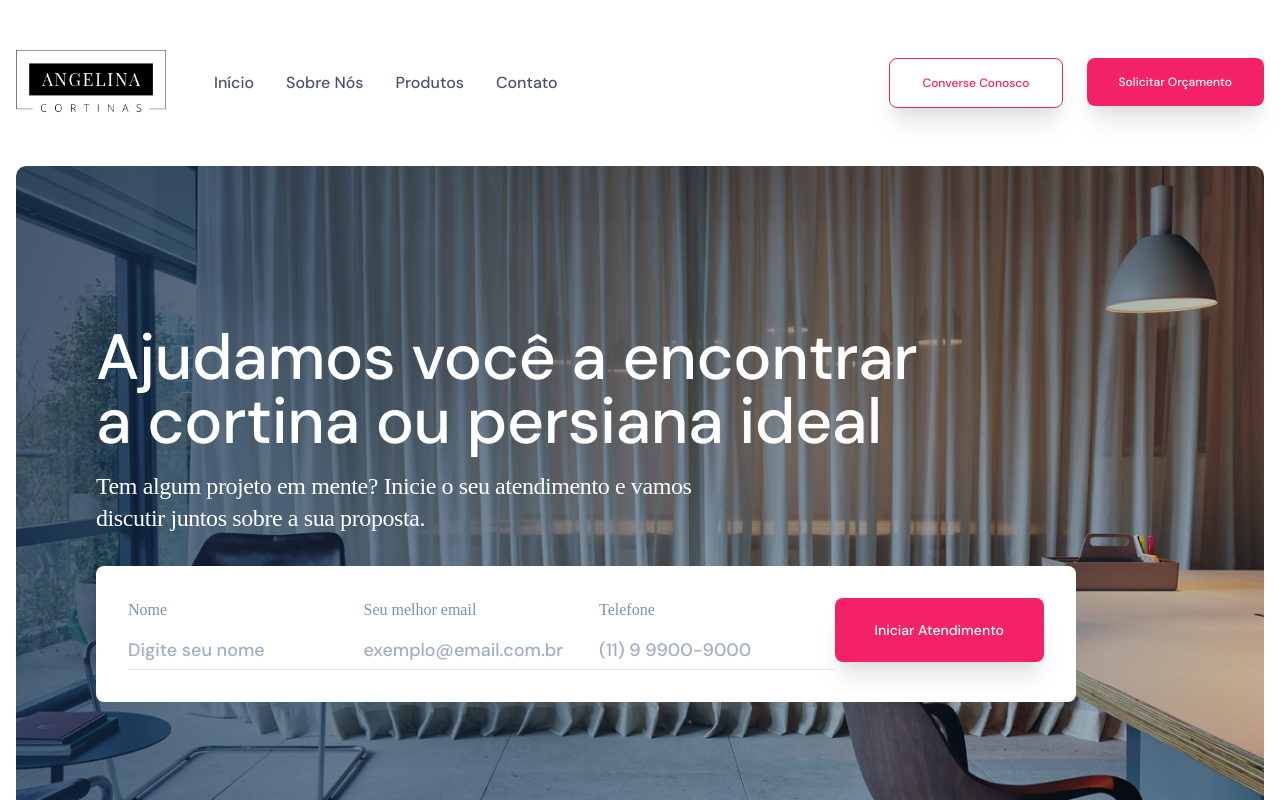
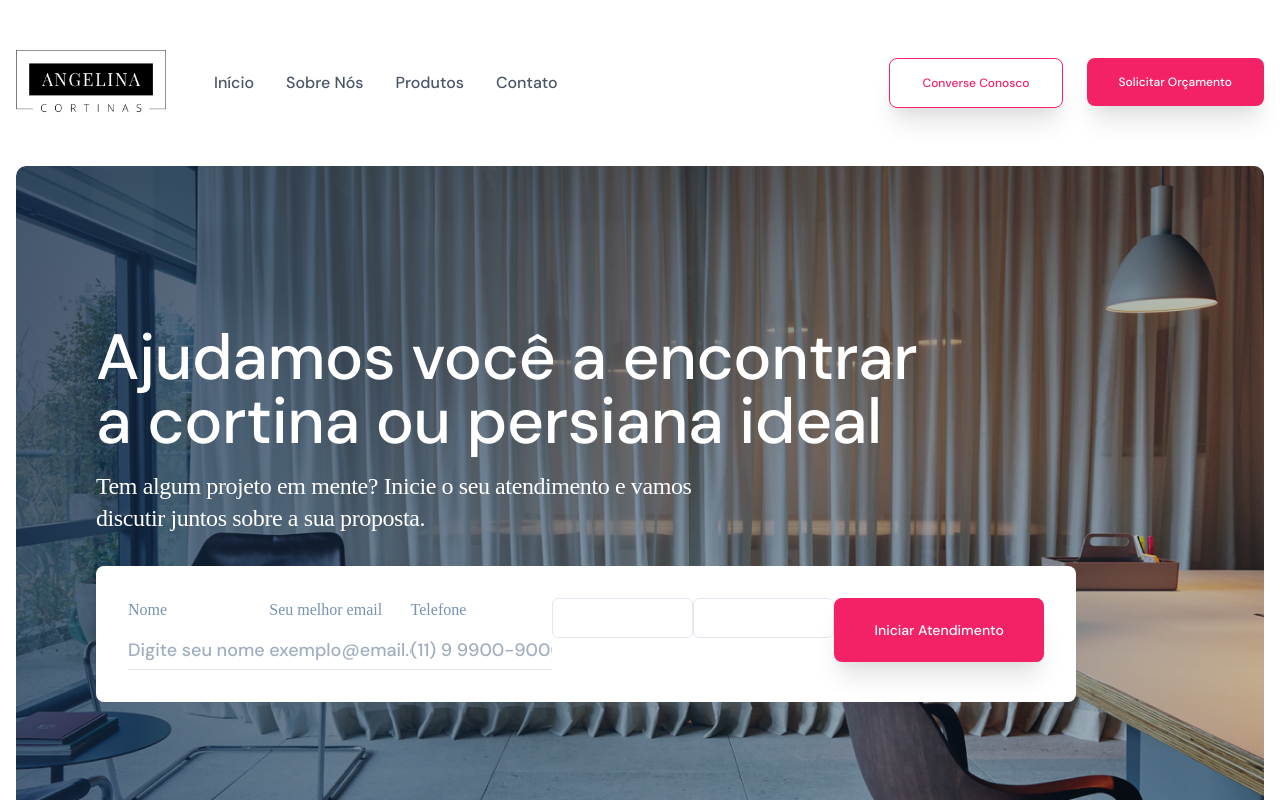
Before and after one commit to hey-doughenrique/ac-chakraUI-angelina-cortinas, a Next.js app: page / in a window 1280 px wide. Shown: the top 800 px of the page. Built offline with nearby package versions, Linux system fonts and the light colour scheme; a web font is replaced by a local one.

Commit message:
issue #4 tracking code

```diff
--- a/src/components/Forms/heroform.tsx
+++ b/src/components/Forms/heroform.tsx
@@ -1,6 +1,9 @@
 import { Flex, FormControl, FormLabel, Input, Button } from "@chakra-ui/react"
 
 import React, { useState } from 'react'
+
+import Script from 'next/script'
+
 
 export function HeroForm() {
     const submit = e => {
@@ -11,6 +14,7 @@ export function HeroForm() {
         }).then(() => setIsSent(true)).catch(() => alert("There was an error, please try again"))
     }
 
+
     const [isSent, setIsSent] = useState(false)
 
     const [name, setName] = useState('')
@@ -18,11 +22,14 @@ export function HeroForm() {
     const [phone, setPhone] = useState('')
 
 
-    const [adgroupid, setAdgroupid] = useState('')
+    const [adgroupid, setAdgroupid] = useState('0')
     const [campaignid, setCampaignid] = useState('')
 
 
+
     return (
+        <>
+            <Script src="https://cdn.jsdelivr.net/gh/gkogan/sup-save-url-parameters/sup.min.js" />
             <Flex
                 as="form"
                 action="https://hooks.zapier.com/hooks/catch/8297333/btlja79/"
@@ -72,7 +79,7 @@ export function HeroForm() {
                     <FormLabel>Telefone</FormLabel>
                     <Input
                         name="phone"
-                    type="phone"
+                        type="number"
                         placeholder="(11) 9 9900-9000"
                         label="Telefone"
                         onChange={e => setPhone(e.target.value)}
@@ -82,26 +89,24 @@ export function HeroForm() {
                         fontSize="large"
                     />
                 </FormControl>
-            <FormControl display="none" id="adgroupid">
+                <FormControl id="adgroupid">
                     <Input
                         name="adgroupid"
-                    type="hidden"
+                        type="text"
 
-                    value=" "
                         onChange={e => setAdgroupid(e.target.value)}
                     />
                 </FormControl>
-            <FormControl display="none" id="campaignid">
+                <FormControl id="campaignid">
                     <Input
                         name="campaignid"
-                    type="hidden"
+                        type="text"
 
-                    value=" "
                         onChange={e => setCampaignid(e.target.value)}
                     />
                 </FormControl>
                 <Button type="submit" size="md" variant={isSent ? "successful" : "solid"} mt={["5", "0"]} >{isSent ? 'Atendimento solicitado!' : 'Iniciar Atendimento'}</Button>
             </Flex>
-
+        </>
     )
 }
--- a/src/pages/index.tsx
+++ b/src/pages/index.tsx
@@ -14,13 +14,11 @@ import { Testimonials } from '../components/Testimonials/testimonials'
 import { Footer } from '../components/Footer'
 import { HeroForm } from '../components/Forms/heroform'
 
-import Script from 'next/script'
 
 export default function MyApp({ Component, pageProps }: AppProps) {
 
   return (
     <>
-      <Script src="https://cdn.jsdelivr.net/gh/gkogan/sup-save-url-parameters/sup.min.js" />
 
       <WithSubnavigation />
 
```
Lines whose indentation alone changed are shown as unchanged.
